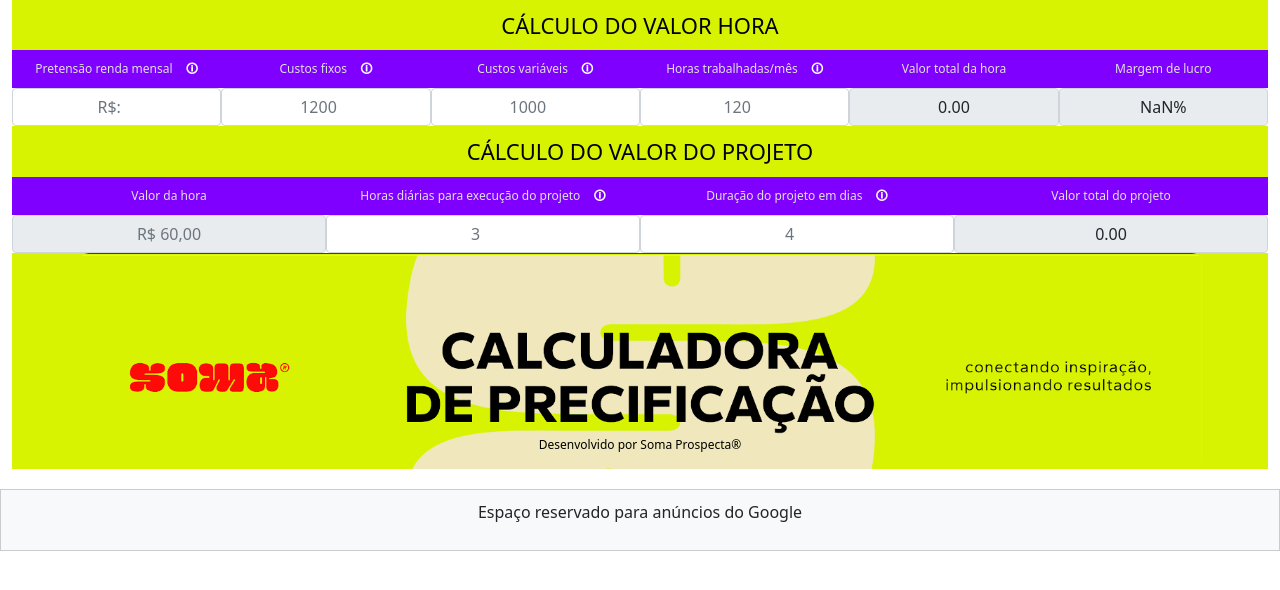
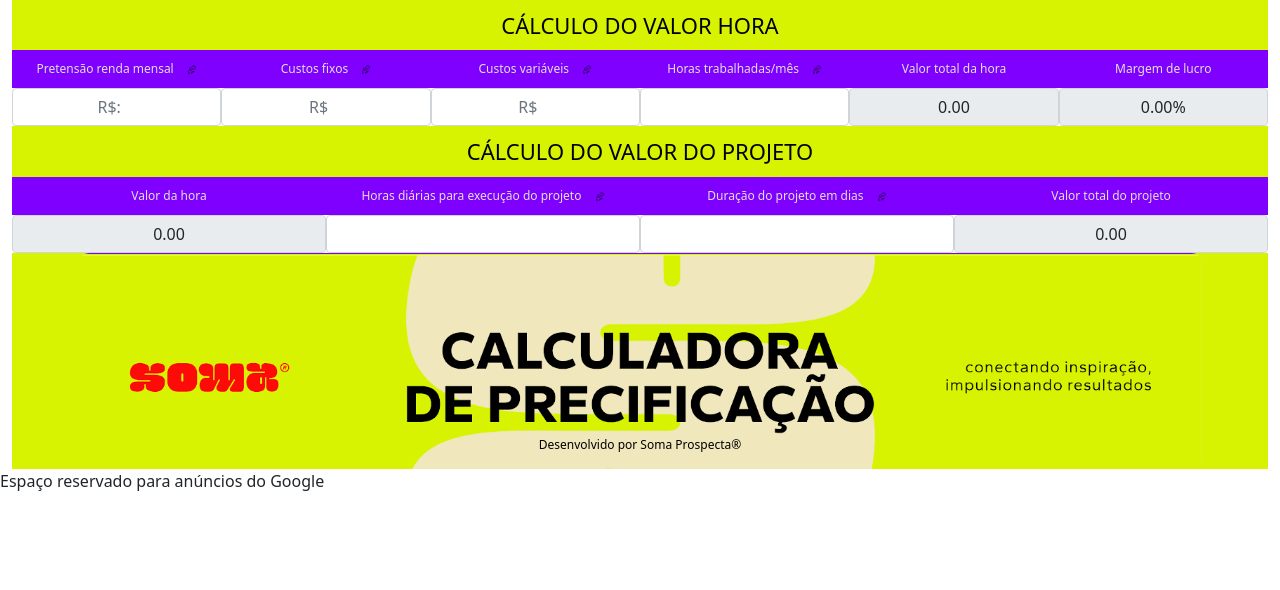
Before and after one commit to Minidev-code/Soma-precifica-inativo, a plain HTML site: page index.html in a window 1280 px wide. Drawn offline with nearby package versions, Linux system fonts and the light colour scheme.

Commit message:
Versão 1.0.3
Adicionado elementos visuais;
adicionado funções no script para melhorar o calculo

```diff
--- a/index.html
+++ b/index.html
@@ -8,6 +8,7 @@
     <link rel="stylesheet" href="style.css">
     <link href="https://cdn.jsdelivr.net/npm/bootstrap@5.1.3/dist/css/bootstrap.min.css" rel="stylesheet">
 </head>
+
 <body>
     <div class="container-fluid">
         <header class="section-header">
@@ -17,40 +18,48 @@
         <div class="form-row">
             <div class="form-group">
                 <label for="pretensao">Pretensão renda mensal
-                    <span class="info-icon" title="Informe o valor que você deseja receber.">🛈</span>
+                    <span class="info-icon" title="Informe o valor que você deseja receber.">
+                        <img src="informações.png" alt="Ícone de Informação" class="icon" />
+                    </span>
                 </label>
                 <input class="form-control campo" id="pretensao" type="number" placeholder="R$:">
             </div>
 
             <div class="form-group">
                 <label for="custosFixos">Custos fixos
-                    <span class="info-icon" title="Informe os custos fixos mensais.">🛈</span>
+                    <span class="info-icon" title="Informe os custos fixos mensais.">
+                        <img src="informações.png" alt="Ícone de Informação" class="icon" />
+                    </span>
                 </label>
-                <input class="form-control campo" id="custosFixos" type="number" placeholder="1200">
+                <input class="form-control campo" id="custosFixos" type="number" placeholder="R$">
             </div>
 
             <div class="form-group">
                 <label for="custosVariaveis">Custos variáveis
-                    <span class="info-icon" title="Informe os custos variáveis mensais.">🛈</span>
+                    <span class="info-icon" title="Informe os custos variáveis mensais.">
+                        <img src="informações.png" alt="Ícone de Informação" class="icon" />
+                    </span>
                 </label>
-                <input class="form-control campo" id="custosVariaveis" type="number" placeholder="1000">
+                <input class="form-control campo" id="custosVariaveis" type="number" placeholder="R$">
             </div>
 
             <div class="form-group">
                 <label for="horasTrabalhadas">Horas trabalhadas/mês
-                    <span class="info-icon" title="Informe a quantidade de horas trabalhadas no mês.">🛈</span>
+                    <span class="info-icon" title="Informe a quantidade de horas trabalhadas no mês.">
+                        <img src="informações.png" alt="Ícone de Informação" class="icon" />
+                    </span>
                 </label>
-                <input class="form-control campo" id="horasTrabalhadas" type="number" placeholder="120">
+                <input class="form-control campo" id="horasTrabalhadas" type="number" placeholder="">
             </div>
 
             <div class="form-group">
                 <label for="valorHora">Valor total da hora</label>
-                <input class="form-control campo" id="valorHora" type="text" placeholder="R$ 60,00" disabled>
+                <input class="form-control campo" id="valorHora" type="text" placeholder="R$" disabled>
             </div>
 
             <div class="form-group">
                 <label for="margemLucro">Margem de lucro</label>
-                <input class="form-control campo" id="margemLucro" type="text" placeholder="56,00%" disabled>
+                <input class="form-control campo" id="margemLucro" type="text" placeholder="%" disabled>
             </div>
         </div>
 
@@ -61,26 +70,30 @@
         <div class="form-row">
             <div class="form-group">
                 <label for="valorHoraProjeto">Valor da hora</label>
-                <input class="form-control campo" id="valorHoraProjeto" type="text" placeholder="R$ 60,00" disabled>
+                <input class="form-control campo" id="valorHoraProjeto" type="text" placeholder="R$" disabled>
             </div>
 
             <div class="form-group">
                 <label for="horasDiarias">Horas diárias para execução do projeto
-                    <span class="info-icon" title="Informe quantas horas você trabalhará por dia no projeto.">🛈</span>
+                    <span class="info-icon" title="Informe quantas horas você trabalhará por dia no projeto.">
+                        <img src="informações.png" alt="Ícone de Informação" class="icon" />
+                    </span>
                 </label>
-                <input class="form-control campo" id="horasDiarias" type="number" placeholder="3">
+                <input class="form-control campo" id="horasDiarias" type="number" placeholder="">
             </div>
 
             <div class="form-group">
                 <label for="duracaoProjeto">Duração do projeto em dias
-                    <span class="info-icon" title="Informe a quantidade de dias para concluir o projeto.">🛈</span>
+                    <span class="info-icon" title="Informe a quantidade de dias para concluir o projeto.">
+                        <img src="informações.png" alt="Ícone de Informação" class="icon" />
+                    </span>
                 </label>
-                <input class="form-control campo" id="duracaoProjeto" type="number" placeholder="4">
+                <input class="form-control campo" id="duracaoProjeto" type="number" placeholder="">
             </div>
 
             <div class="form-group">
                 <label for="valorTotalProjeto">Valor total do projeto</label>
-                <input class="form-control campo" id="valorTotalProjeto" type="text" placeholder="R$ 720,00" disabled>
+                <input class="form-control campo" id="valorTotalProjeto" type="text" placeholder="R$0" disabled>
             </div>
         </div>
         <footer class="footer">
--- a/scrypt.js
+++ b/scrypt.js
@@ -24,17 +24,26 @@ function calcularValores() {
     const horasDiarias = parseFloat(document.getElementById('horasDiarias').value) || 0;
     const duracaoProjeto = parseFloat(document.getElementById('duracaoProjeto').value) || 0;
 
-    // Cálculo do valor total da hora
+    // Cálculo do valor total da hora, com prevenção de NaN
     const valorHoraTotal = (pretensao + custosFixos + custosVariaveis) / horasTrabalhadas;
-    document.getElementById('valorHora').value = valorHoraTotal.toFixed(2); // Usar valor numérico
+    document.getElementById('valorHora').value = isNaN(valorHoraTotal) ? '0.00' : valorHoraTotal.toFixed(2);
 
-    // Cálculo da margem de lucro
+    // Cálculo da margem de lucro, com prevenção de NaN
     const margemLucro = ((pretensao - (custosFixos + custosVariaveis)) / pretensao) * 100;
-    document.getElementById('margemLucro').value = margemLucro.toFixed(2) + '%';
+    document.getElementById('margemLucro').value = isNaN(margemLucro) ? '0.00%' : margemLucro.toFixed(2) + '%';
 
-    // Cálculo do valor total do projeto
-    const valorTotalProjeto = valorHoraTotal * horasDiarias * duracaoProjeto;
-    document.getElementById('valorTotalProjeto').value = valorTotalProjeto.toFixed(2); // Usar valor numérico
+    // Cálculo do valor total do projeto, usando valorHora atualizado
+    const valorHora = parseFloat(document.getElementById('valorHora').value) || 0;
+    const valorTotalProjeto = valorHora * horasDiarias * duracaoProjeto;
+    document.getElementById('valorTotalProjeto').value = isNaN(valorTotalProjeto) ? '0.00' : valorTotalProjeto.toFixed(2);
+    const valorHoraProjeto = valorHora;
+    document.getElementById('valorHoraProjeto').value = isNaN(valorHoraProjeto) ? '0.00' : valorHoraProjeto.toFixed(2);
+    const campos = ['pretensao', 'custosFixos', 'custosVariaveis', 'horasTrabalhadas', 'horasDiarias', 'duracaoProjeto'];
+    campos.forEach(campoId => {
+        const campo = document.getElementById(campoId);
+        campo.addEventListener('keydown', moverParaProximoCampo); // Muda de campo ao pressionar Enter
+    });
+
 }
 
 // Função para formatar os campos em tempo real
--- a/style.css
+++ b/style.css
@@ -54,6 +54,7 @@ body {
     text-align: center;
 }
 
+
 /* Estilo dos rótulos */
 label {
     padding: 10px;
@@ -66,14 +67,21 @@ label {
 
 /* Estilo para o ícone de informação */
 .info-icon {
+    display: inline-block; /* Para garantir que o ícone fique na mesma linha */
+    vertical-align: initial; /* Alinha o ícone ao meio do texto */
+    margin-left: 5px; /* Espaço entre o texto e o ícone */
     display: inline-block;
+    background-image: "ideia";
     margin-left: 10px; /* Espaço entre a label e o ícone */
     cursor: pointer;
     color: #ffffff; /* Cor do ícone */
     font-weight: bold; /* Tamanho do ícone */
     position: relative; /* Para posicionar a tooltip */
 }
-
+icon {
+    width: 20px; /* Defina a largura do ícone */
+    height: 20px; /* Defina a altura do ícone */
+}
 /* Estilo para a tooltip */
 .info-icon:hover::after {
     content: attr(title); /* Exibe o texto do atributo title */
@@ -81,10 +89,10 @@ label {
     bottom: 30px; /* Posiciona a tooltip acima do ícone */
     left: 1rem;
     transform: translateX(-50%); /* Centraliza a tooltip */
-    background-color: rgba(111, 69, 224, 0.9); /* Fundo branco com transparência */
+    background-color: rgba(0, 0, 0, 0.9); /* Fundo branco com transparência */
     border: 1px solid #ccc; /* Borda da tooltip */
-    padding: 5px;
-    border-radius: 4px; /* Borda arredondada */
+    padding: 8px;
+    border-radius: 10px; /* Borda arredondada */
     white-space: nowrap; /* Impede que o texto quebre */
     box-shadow: 0 0 5px rgba(0, 0, 0, 0.2); /* Sombra para dar destaque */
     z-index: 10; /* Garante que a tooltip fique acima de outros elementos */
@@ -162,7 +170,7 @@ input[disabled] {
     border-color: #7f00ff;
 }
 
-/* Texto centralizado sobre a imagem */
+/* Ajustes para o texto centralizado sobre a imagem */
 .footer::after {
     content: 'Desenvolvido por Soma Prospecta®';
     position: absolute;
@@ -174,11 +182,14 @@ input[disabled] {
     background-color: transparent;
     padding: 5px 10px;
     border-radius: 5px;
+    width: 90%; /* Limita a largura do texto */
+    text-align: center; /* Centraliza o texto */
 }
-.google-ads {
-    background-color: #f8f9fa; /* Cor de fundo clara */
-    border: 1px solid #ccc; /* Borda cinza */
-    padding: 10px; /* Espaçamento interno */
-    text-align: center; /* Centraliza o texto */
-    margin-top: 20px; /* Espaçamento acima do bloco de anúncios */
+
+/* Ocultar o texto em dispositivos móveis */
+@media (max-width: 768px) {
+    .footer::after {
+        content: ''; /* Oculta o texto */
+        display: none; /* Remove a exibição */
+    }
 }
```
Also changed, not shown: informações.png (added).
